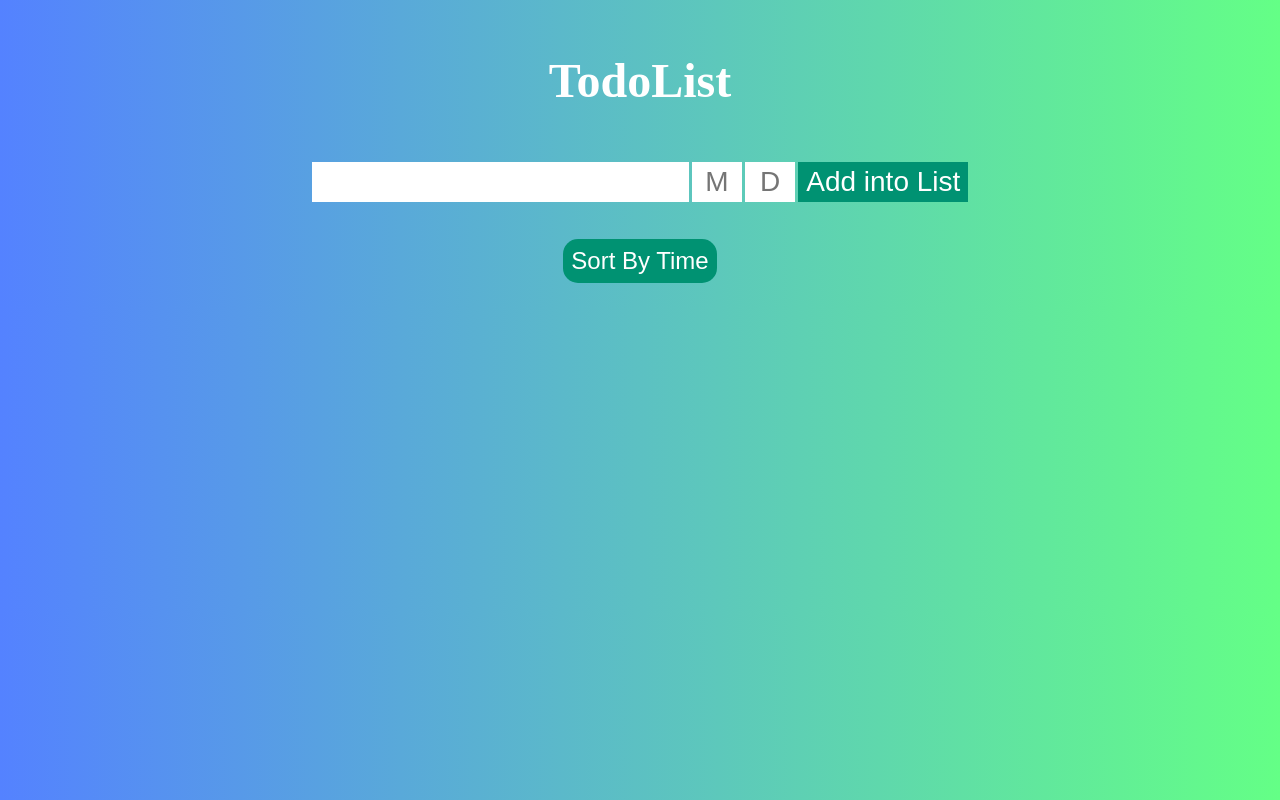
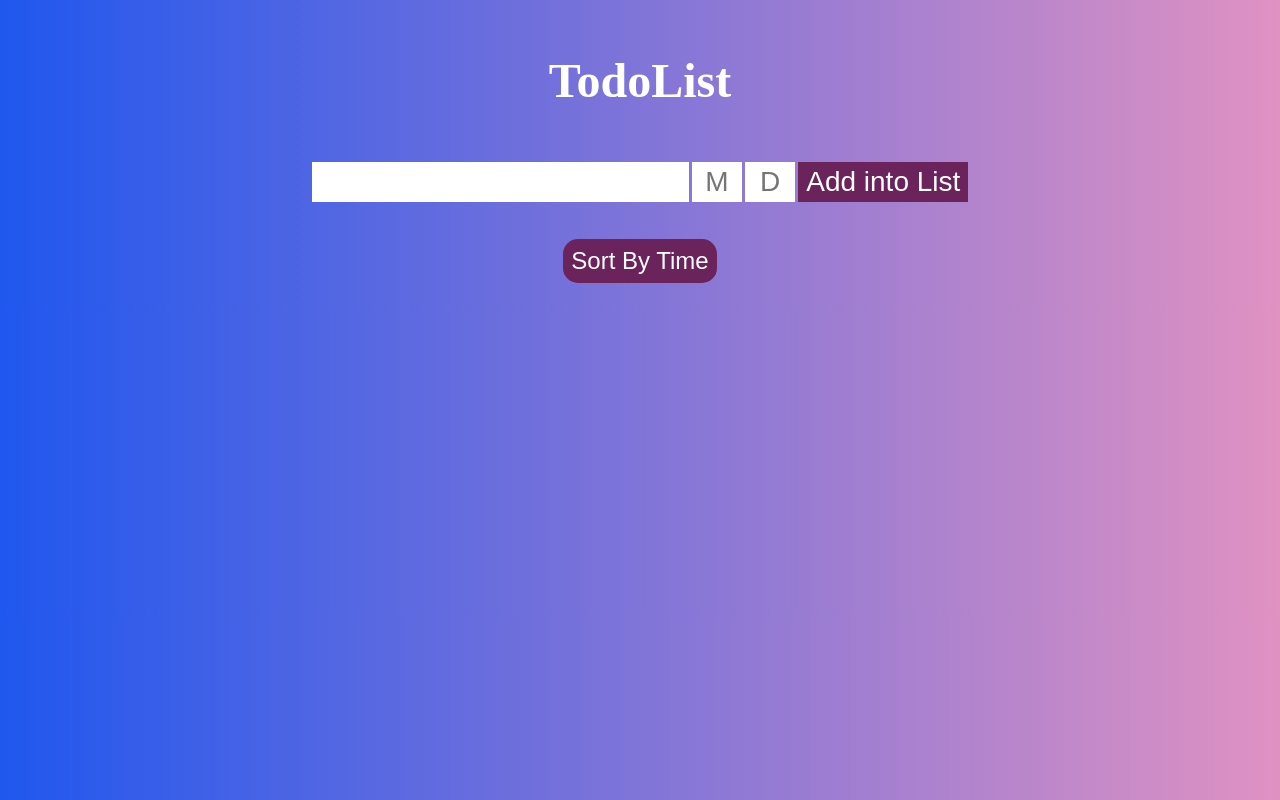
Before and after one commit to SitingZhuans/sitingTodo.github.io, a plain HTML site: page index.html in a window 1280 px wide. Drawn offline with Linux system fonts and the light colour scheme.

Commit message:
background change

```diff
--- a/styles/style.scss
+++ b/styles/style.scss
@@ -21,7 +21,7 @@ header {
 }
 
 body {
-  background: linear-gradient(90deg, rgb(84, 130, 255), rgb(100, 255, 134));
+  background: linear-gradient(90deg, rgb(32, 87, 238), rgb(224, 146, 194));
 }
 
 div.sort {
@@ -31,7 +31,7 @@ div.sort {
 
   button {
     font-size: 1.5rem;
-    background-color: rgb(0, 146, 114);
+    background-color: rgb(107, 35, 91);
     border: none;
     color: white;
     padding: 0.5rem;
@@ -68,7 +68,7 @@ form {
   }
   button {
     cursor: pointer;
-    background-color: rgb(0, 146, 114);
+    background-color: rgb(107, 35, 91);
     color: white;
   }
 }
```
Also changed, not shown: styles/style.css, 1 other file.
